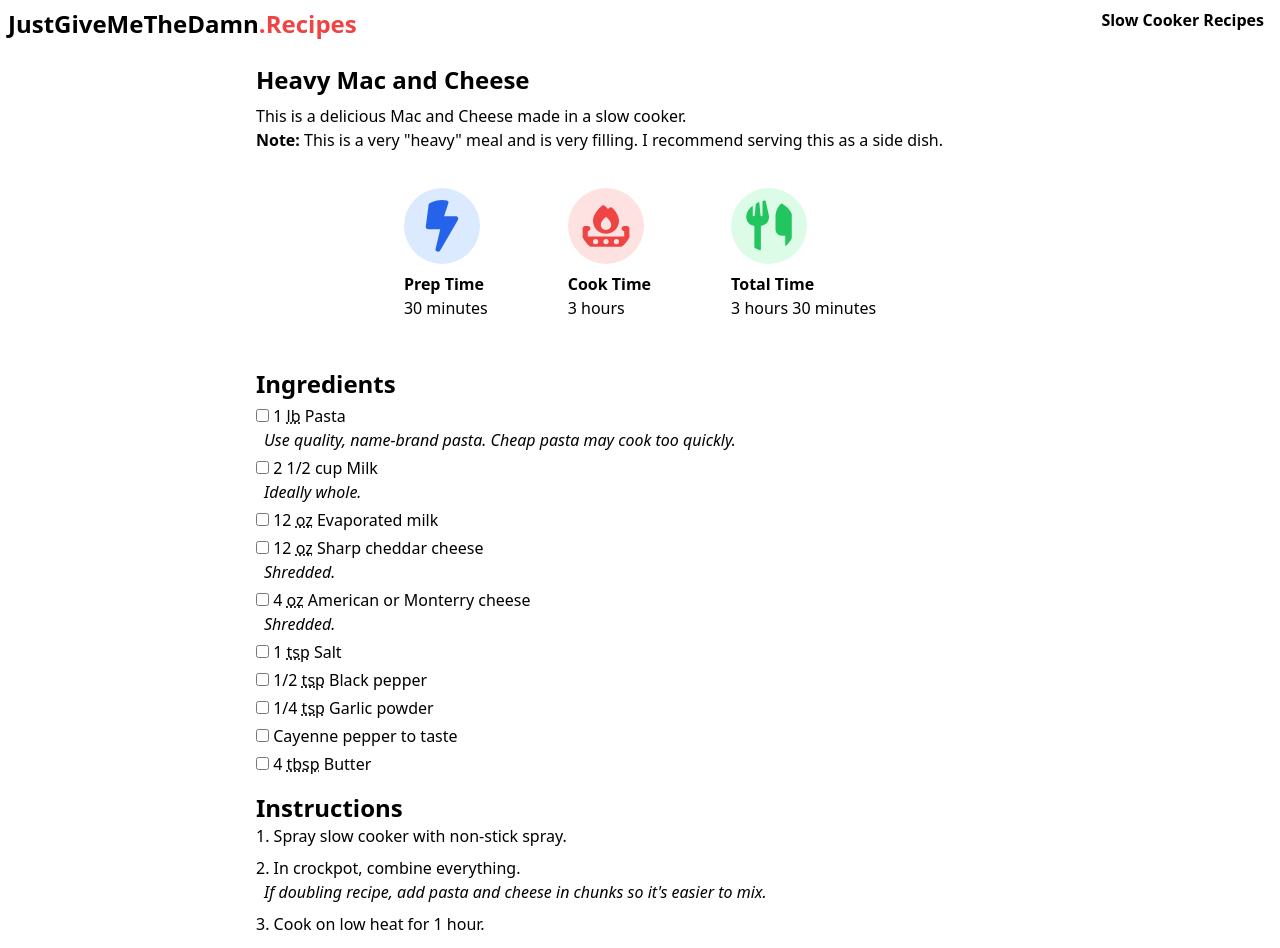
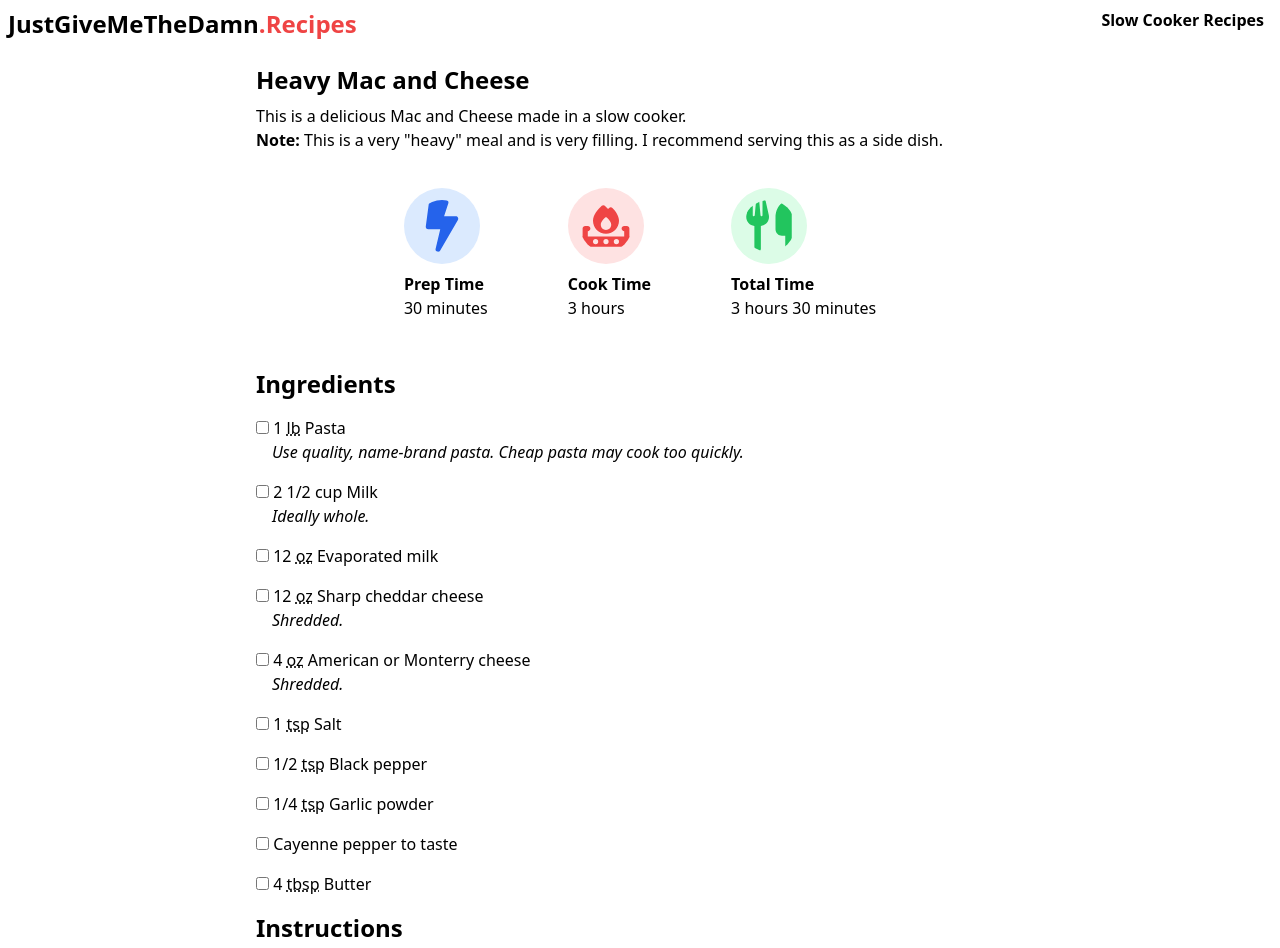
Before and after one commit to kyleratti/justgivemethedamn.recipes, a SvelteKit app in the folder source/: page /recipes/slow-cooker/heavy-mac-and-cheese in a window 1280 px wide. Shown: the top 948 px of the page. Built offline with nearby package versions, Linux system fonts and the light colour scheme.

Commit message:
fix: more style tweaks

```diff
--- a/source/src/components/CheckableIngredient.svelte
+++ b/source/src/components/CheckableIngredient.svelte
@@ -1,7 +1,6 @@
 <script lang="ts">
 	import type { Ingredient, IngredientUnit } from "$lib/types";
 	import InlineIngredientUnit from "$components/InlineIngredientUnit.svelte";
-	import { classes } from "$lib/classesUtil";
 
 	export let ingredient: Ingredient = {} as Ingredient;
 
@@ -44,7 +43,7 @@
 	const ingredientHtmlName = getHtmlNameFromIngredient(ingredient);
 </script>
 
-<div class="form-ext-control form-ext-checkbox my-1">
+<div class="my-2 md:my-4">
 	<input
 		id="ingredient-check--{ingredientHtmlName}"
 		class="peer has-[:checked]:line-through"
@@ -59,7 +58,7 @@
 		{/if}
 
 		{#if ingredient.notes}
-			<div class="ml-2"><em>{ingredient.notes}</em></div>
+			<div class="ml-4"><em>{ingredient.notes}</em></div>
 		{/if}
 	</label>
 </div>
--- a/source/src/components/IngredientsList.svelte
+++ b/source/src/components/IngredientsList.svelte
@@ -5,7 +5,7 @@
 	export let ingredients: Ingredient[] = [];
 </script>
 
-<h3 class="text-2xl font-bold">Ingredients</h3>
+<h3 class="mb-4 text-2xl font-bold">Ingredients</h3>
 
 {#each ingredients as ingredient}
 	<CheckableIngredient {ingredient} />
--- a/source/src/components/StepsList.svelte
+++ b/source/src/components/StepsList.svelte
@@ -4,7 +4,7 @@
 	export let steps: RecipeStep[] = [];
 </script>
 
-<h3 class="text-2xl font-bold">Instructions</h3>
+<h3 class="mb-4 text-2xl font-bold">Instructions</h3>
 
 <ol class="list-inside list-decimal">
 	{#each steps as step}
@@ -12,7 +12,7 @@
 			{step.description}
 
 			{#if step.notes}
-				<p class="ml-2"><em>{step.notes}</em></p>
+				<p class="ml-4"><em>{step.notes}</em></p>
 			{/if}
 		</li>
 	{/each}
--- a/source/src/routes/recipes/slow-cooker/heavy-mac-and-cheese/+page.svelte
+++ b/source/src/routes/recipes/slow-cooker/heavy-mac-and-cheese/+page.svelte
@@ -73,6 +73,6 @@
 	<IngredientsList ingredients={recipe.ingredients} />
 </div>
 
-<div class="mt-4">
+<div class="mt-4 pb-8">
 	<StepsList steps={recipe.steps} />
 </div>
```
